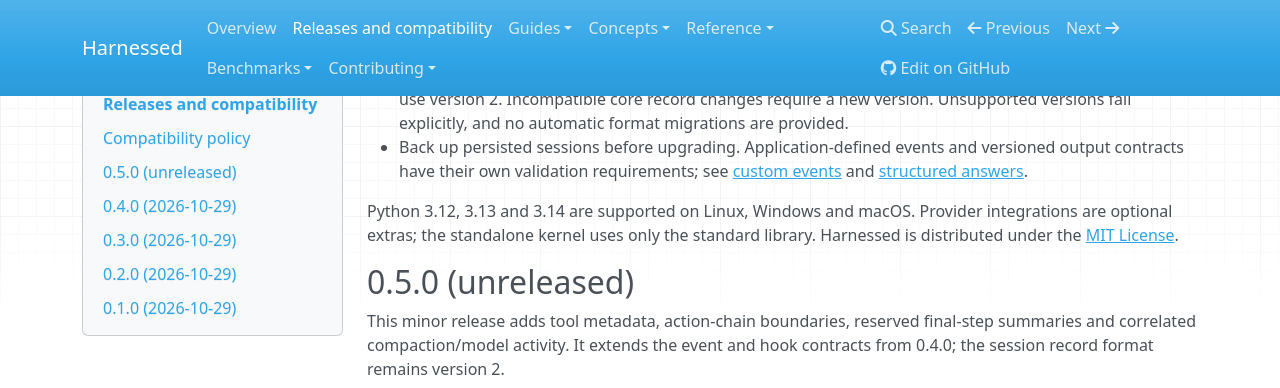
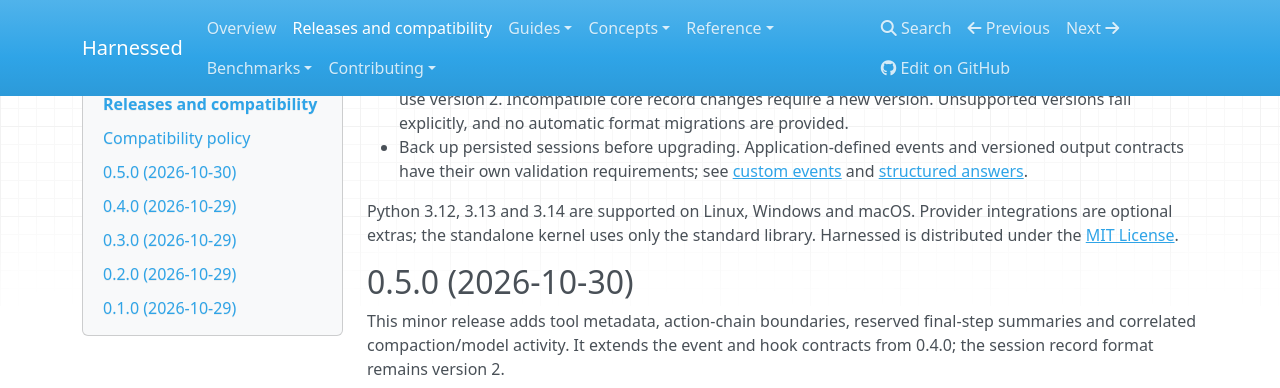
Before and after one commit to mathisarends/cordify, an MkDocs documentation site: the page built from docs/releases.md, in a window 1280 px wide and 900 px high, scrolled down 334 px. Shown: the top 388 px of the window. Built offline with MkDocs 1.6.1, drawn with Linux system fonts in a browser that asks for light colours; nearby versions of some CDN libraries.

Commit message:
Date Harnessed 0.5.0 release notes

```diff
--- a/docs/releases.md
+++ b/docs/releases.md
@@ -26,7 +26,7 @@
 library. Harnessed is distributed under the
 [MIT License](https://github.com/mathisarends/harnessed/blob/main/LICENSE).
 
-## 0.5.0 (unreleased)
+## 0.5.0 (2026-10-30)
 
 This minor release adds tool metadata, action-chain boundaries, reserved final-step
 summaries and correlated compaction/model activity. It extends the event and hook
```
Also changed, not shown: Changelog.md (+1 -1 lines).
